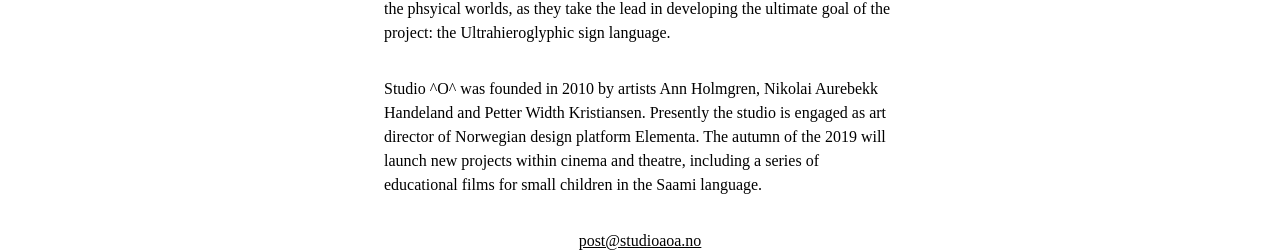
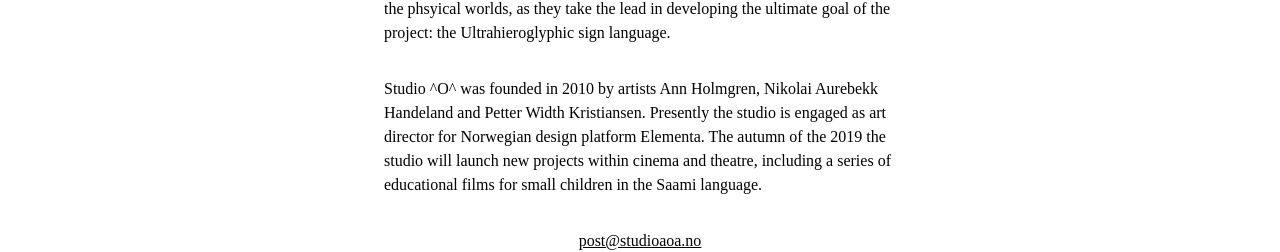
Before and after one commit to kartoteket/studioaoa, a Nuxt app: page /about in a window 1280 px wide. Shown: the part 601-853 px from the top of the page. Built offline with nearby package versions, Linux system fonts and the light colour scheme; a web font is replaced by a local one.

Commit message:
Copy Proofing

```diff
--- a/pages/about/index.vue
+++ b/pages/about/index.vue
@@ -37,9 +37,10 @@
       <p class="mb-8">
         Studio ^O^ was founded in 2010 by artists Ann Holmgren, Nikolai Aurebekk
         Handeland and Petter Width Kristiansen. Presently the studio is engaged
-        as art director of Norwegian design platform Elementa. The autumn of the
-        2019 will launch new projects within cinema and theatre, including a
-        series of educational films for small children in the Saami language.
+        as art director for Norwegian design platform Elementa. The autumn of
+        the 2019 the studio will launch new projects within cinema and theatre,
+        including a series of educational films for small children in the Saami
+        language.
       </p>
 
       <p class="mb-8 text-center">
```
